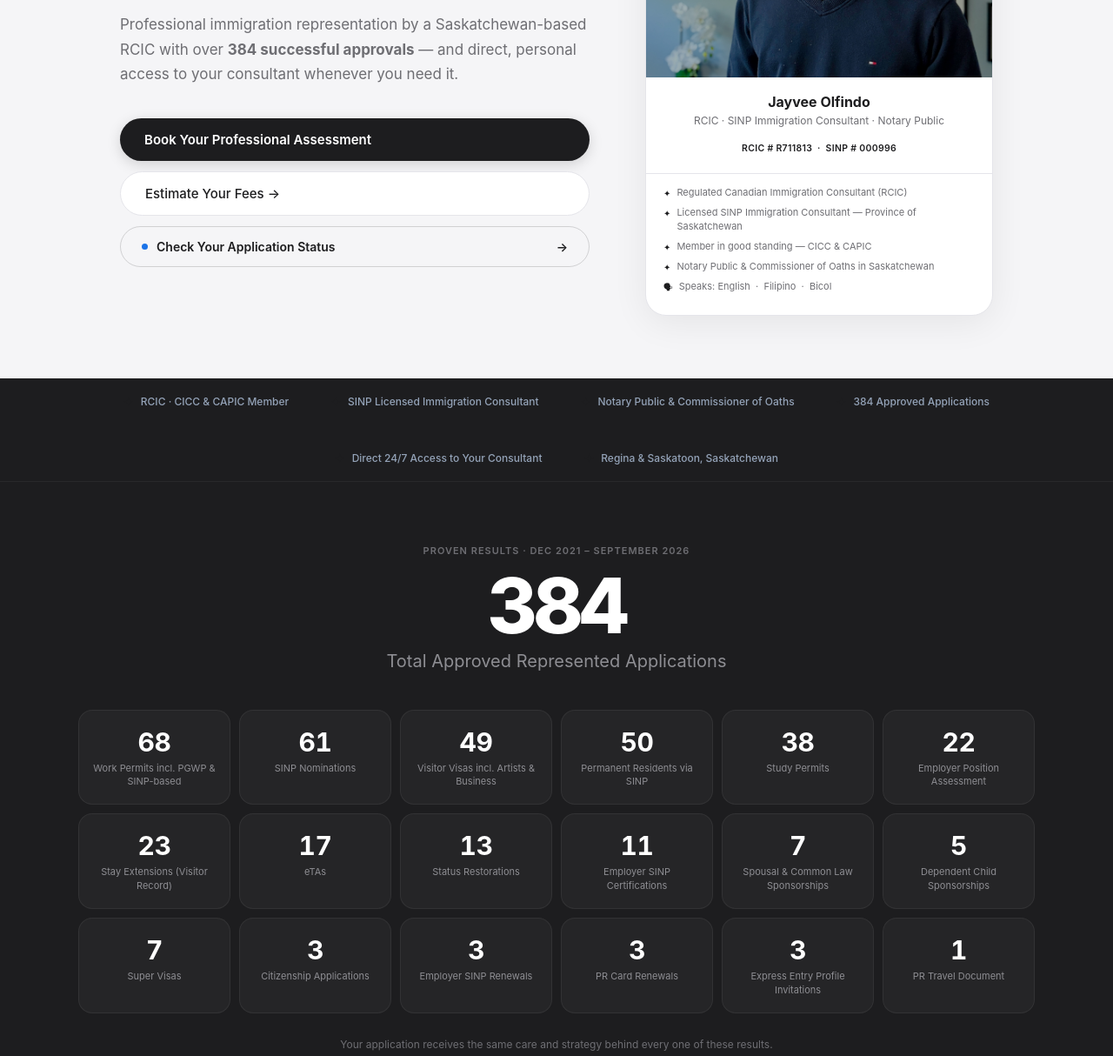
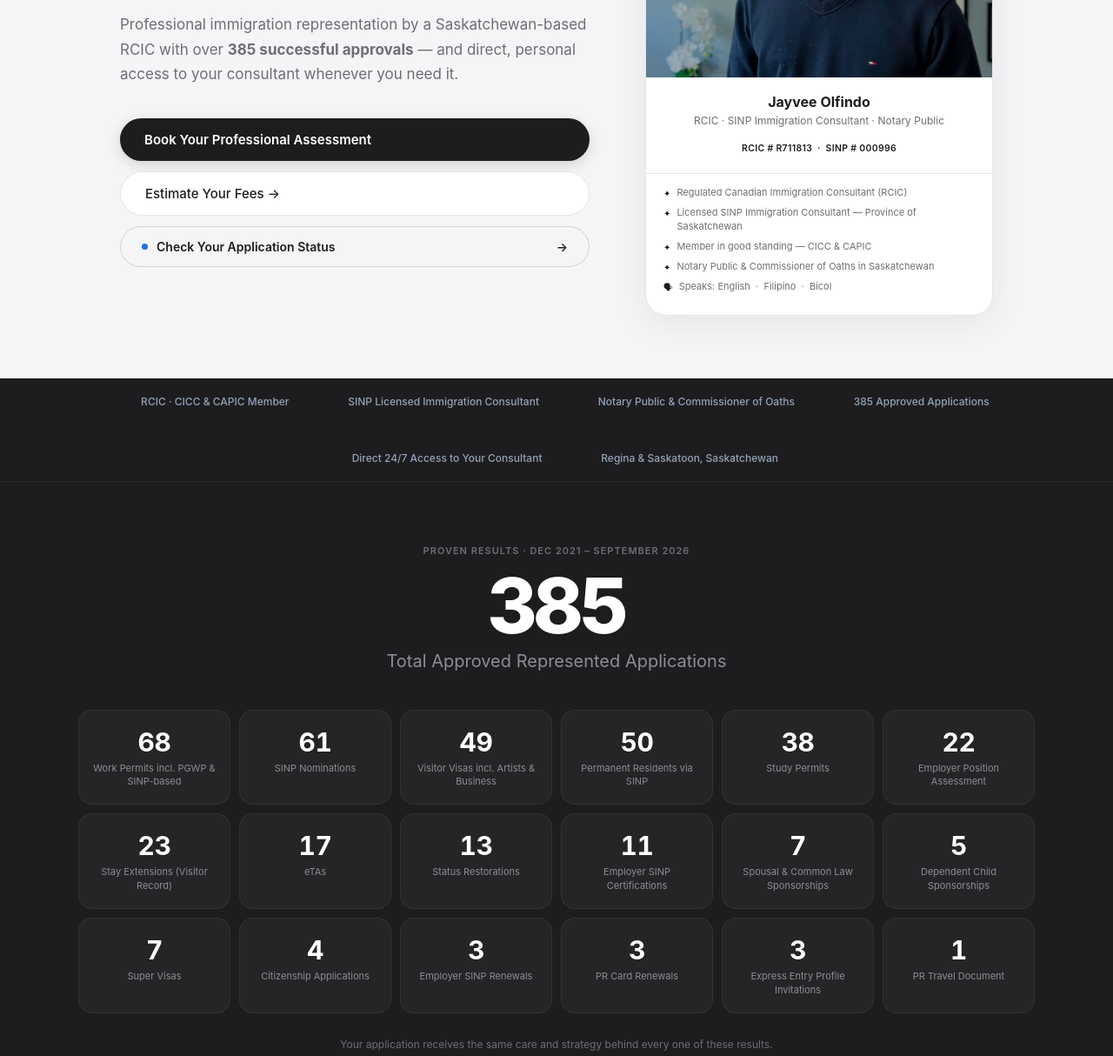
Before and after one commit to jayveeolfindo/olcorp-website, a website: page index.html in a window 1280 px wide. Shown: the part 386-1600 px from the top of the page at 87% size. Drawn offline with Linux system fonts and the light colour scheme.

Commit message:
Add 1 citizenship approval: total 384→385, citizenship 3→4

```diff
--- a/index.html
+++ b/index.html
@@ -738,7 +738,7 @@
         Saskatchewan-Based
       </div>
       <h1>Building Futures,<br>Bringing Families<br><span class="accent">Together in Canada.</span></h1>
-      <p class="hero-sub">Professional immigration representation by a Saskatchewan-based RCIC with over <strong>384 successful approvals</strong> — and direct, personal access to your consultant whenever you need it.</p>
+      <p class="hero-sub">Professional immigration representation by a Saskatchewan-based RCIC with over <strong>385 successful approvals</strong> — and direct, personal access to your consultant whenever you need it.</p>
       <div class="hero-actions">
         <a href="/book" class="btn-gold" target="_blank">Book Your Professional Assessment</a>
         <a href="fee-estimator.html" onclick="openFeeModal(event)" class="btn-outline">Estimate Your Fees →</a>
@@ -779,7 +779,7 @@
     <div class="trust-item"><span class="ti-icon">✦</span> RCIC · CICC &amp; CAPIC Member</div>
     <div class="trust-item"><span class="ti-icon">✦</span> SINP Licensed Immigration Consultant</div>
     <div class="trust-item"><span class="ti-icon">✦</span> Notary Public &amp; Commissioner of Oaths</div>
-    <div class="trust-item"><span class="ti-icon">✦</span> 384 Approved Applications</div>
+    <div class="trust-item"><span class="ti-icon">✦</span> 385 Approved Applications</div>
     <div class="trust-item"><span class="ti-icon">✦</span> Direct 24/7 Access to Your Consultant</div>
     <div class="trust-item"><span class="ti-icon">✦</span> Regina &amp; Saskatoon, Saskatchewan</div>
   </div>
@@ -789,7 +789,7 @@
     <div class="stats-inner">
       <div class="stats-headline">
         <div class="stats-eyebrow">Proven Results · Dec 2021 – September 2026</div>
-        <div class="stats-big">384</div>
+        <div class="stats-big">385</div>
         <div class="stats-big-label">Total Approved Represented Applications</div>
       </div>
       <div class="stats-grid">
@@ -806,7 +806,7 @@
         <div class="stat-card"><div class="s-num">7</div><div class="s-desc">Spousal &amp; Common Law Sponsorships</div></div>
         <div class="stat-card"><div class="s-num">5</div><div class="s-desc">Dependent Child Sponsorships</div></div>
         <div class="stat-card"><div class="s-num">7</div><div class="s-desc">Super Visas</div></div>
-        <div class="stat-card"><div class="s-num">3</div><div class="s-desc">Citizenship Applications</div></div>
+        <div class="stat-card"><div class="s-num">4</div><div class="s-desc">Citizenship Applications</div></div>
         <div class="stat-card"><div class="s-num">3</div><div class="s-desc">Employer SINP Renewals</div></div>
         <div class="stat-card"><div class="s-num">3</div><div class="s-desc">PR Card Renewals</div></div>
         <div class="stat-card"><div class="s-num">3</div><div class="s-desc">Express Entry Profile Invitations</div></div>
```
